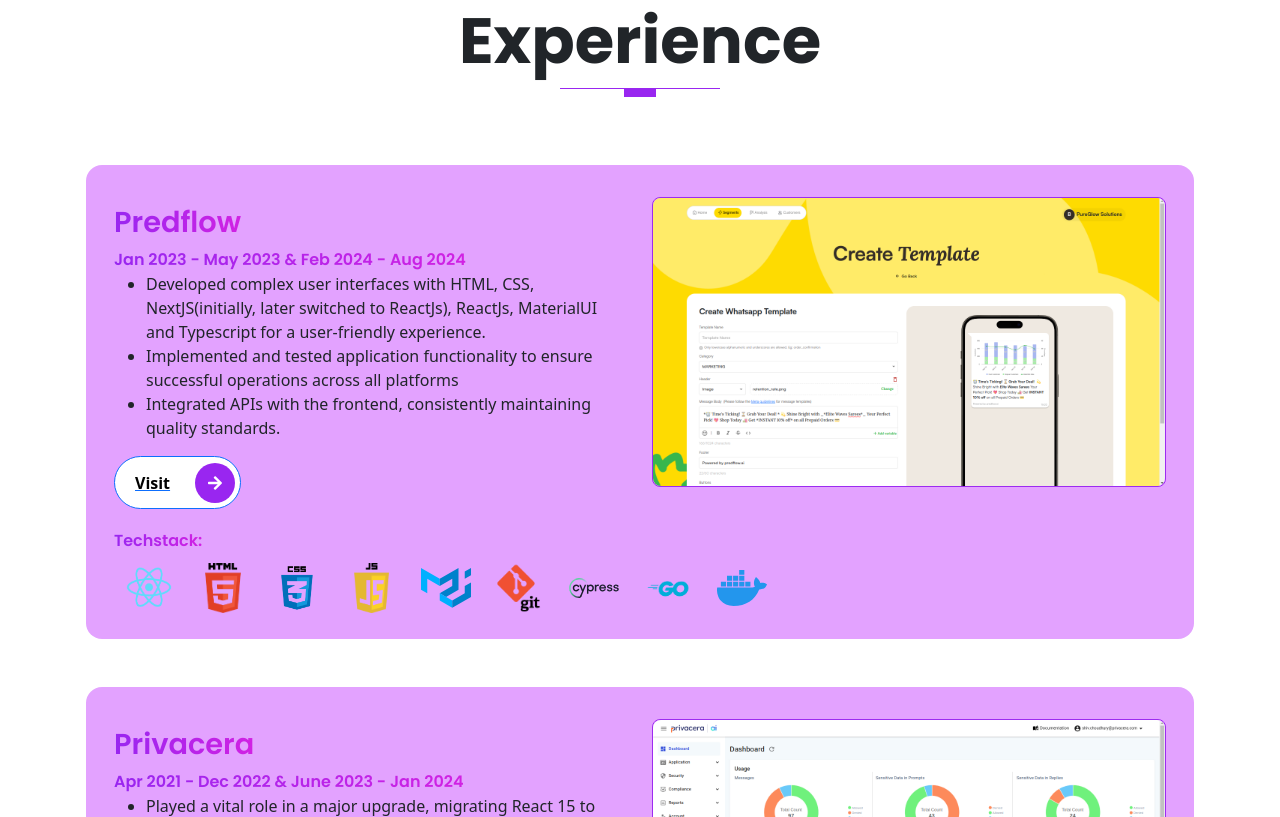
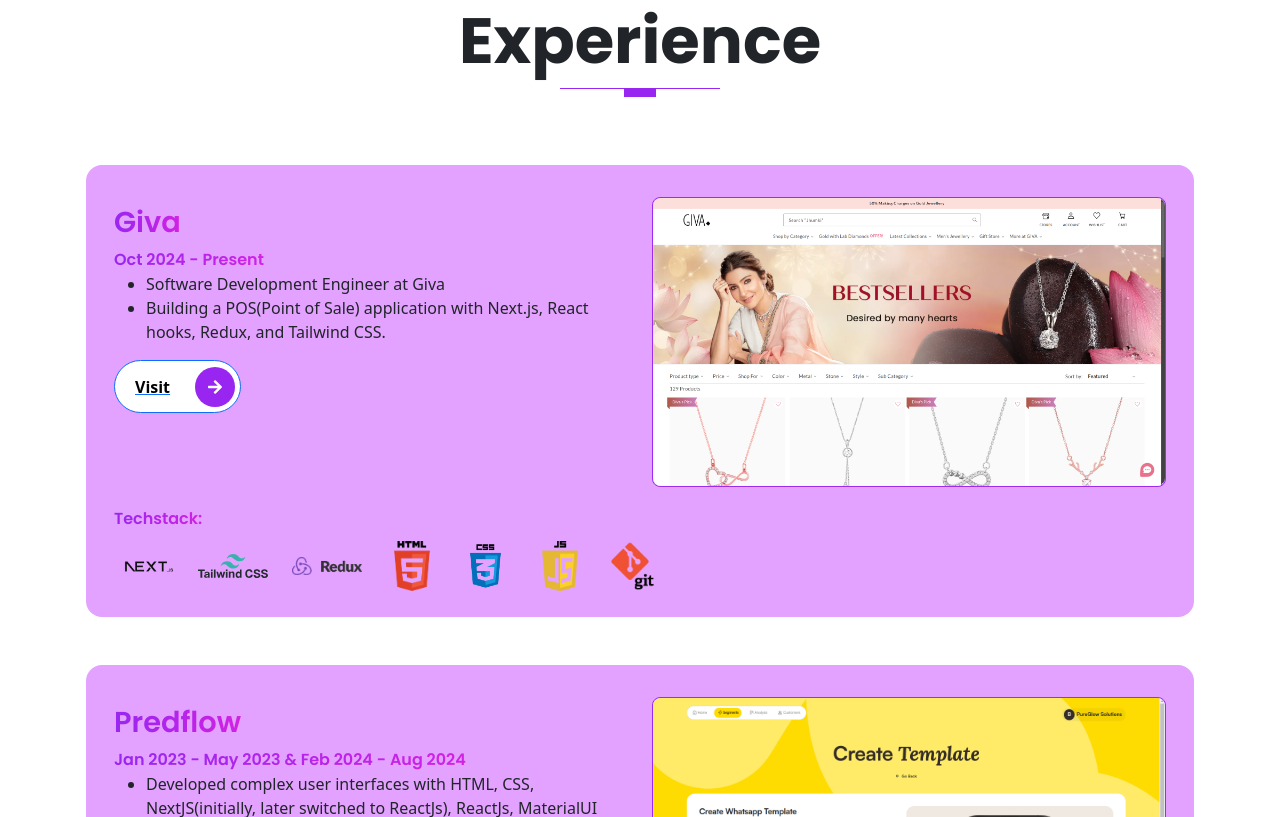
Before and after one commit to shiv-choudhury/portfolio, a website: page index.html in a window 1280 px wide. Shown: the part 1220-2037 px from the top of the page. Drawn offline with nearby package versions, Linux system fonts and the light colour scheme; files that its build step writes are made by us from their sources.

Commit message:
Update portfolio

```diff
--- a/index.html
+++ b/index.html
@@ -26,6 +26,12 @@
         width: 50px;
         object-fit: contain;
       }
+      .techstack2 {
+        margin: 10px;
+        height: 50px;
+        width: 70px;
+        object-fit: contain;
+      }
       .graduation-cap{
         color: #9926f0;
         font-size: xx-large;
@@ -33,6 +39,12 @@
       }
       .education-card{
         background-color: #e3a2ff;
+      }
+      .giva{
+        color: #ffffff;
+      }
+      .giva:hover{
+        color: #ffffff;
       }
     </style>
 </head>
@@ -76,7 +88,10 @@
         <h1 class="display-2">
           <span class="display-2--intro">Shivprasad Choudhury</span>
           <span class="display-2--description lh-base">
-            Software Engineer at Freestone Infotech Pvt. Ltd.
+            Software Development Engineer at
+            <a target="_blank" class="giva" href="https://www.giva.co">
+              Giva
+            </a>
           </span>
         </h1>
         <button id="downloadResume" type="button" class="rounded-pill btn-rounded">Download Resume
@@ -127,6 +142,42 @@
           <h1 class="display-3 fw-bold">Experience</h1>
           <div class="heading-line mb-1"></div>
         </div>
+
+                <!-- Giva  -->
+                <div class="row mt-5 p-3 rounded-4 education-card mx-1">
+                  <div class="col-lg-6 col-md-6 col-sm-12 col-xs-12 services">
+                    <div class="">
+                      <div class="display-3--title mt-1">Giva</div><br/>
+                      <div class="display-2--title mt-1">Oct 2024 - Present</div>
+                        <ul>
+                          <li>Software Development Engineer at Giva</li>
+                          <li>
+                            Building a POS(Point of Sale) application with Next.js, React hooks, Redux, and Tailwind CSS.
+                          </li>
+                        </ul>
+                        <a target="_blank" href="https://www.giva.co">
+                          <button type="button" class="rounded-pill btn-rounded border-primary">Visit
+                            <span><i class="fas fa-arrow-right"></i></span>
+                          </button>
+                        </a>
+                    </div>
+                  </div>
+                  <div class="col-lg-6 col-md-6 col-sm-12 col-xs-12 services text-end">
+                    <div class=" border-purple rounded-3">
+                      <img src="images/screenshots/giva-site.png" alt="paig dashboard" class="img-fluid rounded-3">
+                    </div>
+                  </div>
+                  <div>
+                    <div class="display-2--title mt-1">Techstack:</div><Br/>
+                    <img class="techstack" src="./images/techstack/nextjs.png" alt="nextjs" />
+                    <img class="techstack2" src="./images/techstack/tailwind.svg" alt="tailwind" />
+                    <img class="techstack2" src="./images/techstack/redux.png" alt="redux" />
+                    <img class="techstack" src="./images/techstack/html5.png" alt="html5" />
+                    <img class="techstack" src="./images/techstack/css3.png" alt="css3" />
+                    <img class="techstack" src="./images/techstack/javascript.png" alt="javascript" />
+                    <img class="techstack" src="./images/techstack/git.png" alt="git" />
+                  </div>
+                </div>
 
         <!-- PREDFLOW  -->
         <div class="row mt-5 p-3 rounded-4 education-card mx-1">
```
Also changed, not shown: images/logo.png (deleted), images/screenshots/giva-site.png (added), images/shiv-profile.jpeg (deleted), images/shiv.png (deleted), images/shivprofile.png (deleted), images/shivprofile3.png (deleted), images/techstack/nextjs.png (added), images/techstack/nextjs.svg (added), images/techstack/redux.png (added), images/techstack/tailwind.svg (added), 1 other file.
